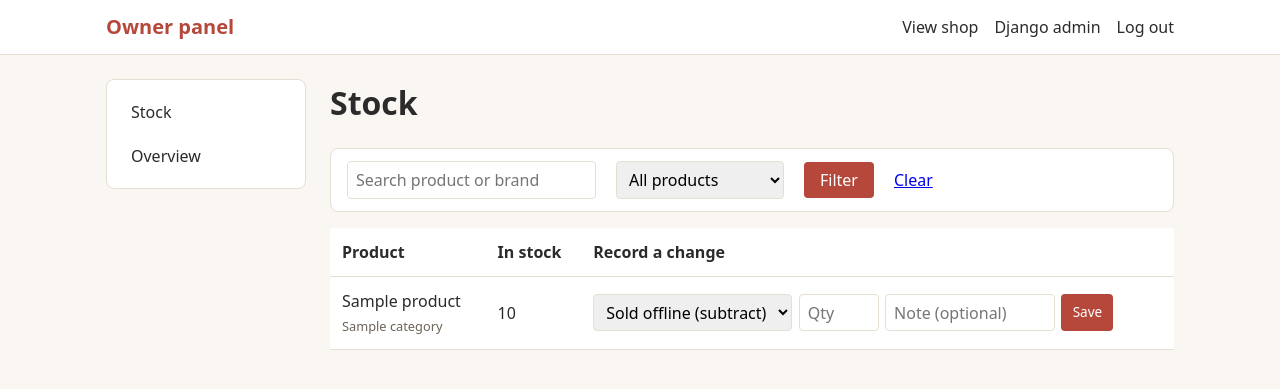
After one commit to web-kalakaar/radhe-krishna-store, a Django app: page /owner/stock/ in a window 1280 px wide. The commit adds this page. Shown: the top 389 px of the page. Run offline with Django 5.2, Linux system fonts and the light colour scheme; a user stored in the database is signed in; tables that the repository leaves empty hold one stand-in row (values such as "Sample post").

Commit message:
Add owner stock page for offline sales, restocks and corrections

```diff
--- a/dashboard/urls.py
+++ b/dashboard/urls.py
@@ -10,4 +10,6 @@ urlpatterns = [
     path("orders/<int:pk>/", views.order_detail, name="order_detail"),
     path("orders/<int:pk>/deliver/", views.order_deliver, name="order_deliver"),
     path("orders/<int:pk>/cancel/", views.order_cancel, name="order_cancel"),
+        path("stock/", views.stock_list, name="stock_list"),
+    path("stock/<int:pk>/adjust/", views.stock_adjust, name="stock_adjust"),
 ]
--- a/dashboard/views.py
+++ b/dashboard/views.py
@@ -1,14 +1,19 @@
 from django.contrib import messages
+from django.db.models import Q
 from django.shortcuts import get_object_or_404, redirect, render
+from django.urls import reverse
+from django.utils.http import url_has_allowed_host_and_scheme
 from django.views.decorators.http import require_POST
 
 from orders.models import Order
 from orders.services import CheckoutError, cancel_order, mark_delivered
-from store.models import Product
+from store.models import Product, StockLog
+from store.stock import StockError, adjust_stock, set_stock
 from store.utils import paginate
 
 from .decorators import staff_required
-from .forms import DeliveryForm
+from .forms import DeliveryForm, StockAdjustForm
+
 
 LOW_STOCK_LIMIT = 5
 
@@ -108,3 +113,88 @@ def order_cancel(request, pk):
             f"Order {order.order_number} cancelled. The items are back in stock.",
         )
     return redirect("dashboard:order_detail", pk=order.pk)
+
+
+@staff_required
+def stock_list(request):
+    products = Product.objects.select_related("category").order_by("name", "id")
+
+    query = request.GET.get("q", "").strip()[:100]
+    for word in query.split():
+        products = products.filter(Q(name__icontains=word) | Q(brand__icontains=word))
+
+    stock_filter = request.GET.get("filter", "")
+    if stock_filter == "low":
+        products = products.filter(stock__gt=0, stock__lte=LOW_STOCK_LIMIT)
+    elif stock_filter == "out":
+        products = products.filter(stock=0)
+    else:
+        stock_filter = ""
+
+    page_obj, querystring = paginate(request, products, per_page=20)
+    return render(
+        request,
+        "dashboard/stock_list.html",
+        {
+            "page_obj": page_obj,
+            "querystring": querystring,
+            "query": query,
+            "stock_filter": stock_filter,
+            "low_stock_limit": LOW_STOCK_LIMIT,
+            "action_choices": StockAdjustForm.ACTION_CHOICES,
+        },
+    )
+
+
+@staff_required
+@require_POST
+def stock_adjust(request, pk):
+    product = get_object_or_404(Product, pk=pk)
+    form = StockAdjustForm(request.POST)
+
+    next_url = request.POST.get("next", "")
+    if not url_has_allowed_host_and_scheme(
+        next_url, allowed_hosts={request.get_host()}, require_https=request.is_secure()
+    ):
+        next_url = reverse("dashboard:stock_list")
+
+    if not form.is_valid():
+        for errors in form.errors.values():
+            for error in errors:
+                messages.error(request, error)
+        return redirect(next_url)
+
+    action = form.cleaned_data["action"]
+    quantity = form.cleaned_data["quantity"]
+    note = form.cleaned_data["note"]
+
+    try:
+        if action == "sold":
+            new_stock = adjust_stock(
+                product.pk, -quantity, StockLog.Reason.OFFLINE_SALE, note, request.user
+            )
+            messages.success(
+                request,
+                f"Recorded {quantity} sold offline: {product.name}. Stock is now {new_stock}.",
+            )
+        elif action == "restock":
+            new_stock = adjust_stock(
+                product.pk, quantity, StockLog.Reason.RESTOCK, note, request.user
+            )
+            messages.success(
+                request,
+                f"Added {quantity} to {product.name}. Stock is now {new_stock}.",
+            )
+        else:
+            new_stock = set_stock(product.pk, quantity, note, request.user)
+            messages.success(
+                request, f"Stock of {product.name} is now {new_stock}."
+            )
+    except StockError:
+        messages.error(
+            request,
+            f"Cannot subtract {quantity} from {product.name}: "
+            "there is not enough stock.",
+        )
+
+    return redirect(next_url)
--- a/static/css/style.css
+++ b/static/css/style.css
@@ -905,3 +905,28 @@ a.btn {
 .actions form {
   margin: 0;
 }
+
+/* Owner stock page */
+.stock-form {
+  display: flex;
+  flex-wrap: wrap;
+  gap: 0.4rem;
+}
+
+.stock-form select,
+.stock-form input[type="number"],
+.stock-form input[type="text"],
+.filters input[type="search"] {
+  padding: 0.35rem 0.5rem;
+  font: inherit;
+  border: 1px solid var(--color-border);
+  border-radius: 4px;
+}
+
+.stock-form input[type="number"] {
+  width: 80px;
+}
+
+.stock-form input[type="text"] {
+  width: 170px;
+}
--- a/templates/dashboard/base_owner.html
+++ b/templates/dashboard/base_owner.html
@@ -26,6 +26,7 @@
 
   <div class="container dash">
     <aside class="dash__menu">
+            <a href="{% url 'dashboard:stock_list' %}">Stock</a>
       <a href="{% url 'dashboard:overview' %}">Overview</a>
     </aside>
     <div class="dash__main">
--- a/templates/dashboard/overview.html
+++ b/templates/dashboard/overview.html
@@ -67,8 +67,7 @@
         {{ product.stock }}
         {% endif %}
       </td>
-      <td><a href="{% url 'admin:store_product_change' product.pk %}">Edit</a></td>
-    </tr>
+            <td><a href="{% url 'dashboard:stock_list' %}?q={{ product.name|urlencode }}">Update stock</a></td>    </tr>
     {% endfor %}
   </tbody>
 </table>
--- /dev/null
+++ b/templates/dashboard/stock_list.html
@@ -0,0 +1,70 @@
+{% extends "dashboard/base_owner.html" %}
+
+{% block title %}Stock{% endblock %}
+
+{% block content %}
+  <h1>Stock</h1>
+
+  <form method="get" class="filters">
+    <input type="search" name="q" value="{{ query }}" placeholder="Search product or brand" maxlength="100">
+    <select name="filter">
+      <option value="">All products</option>
+      <option value="low" {% if stock_filter == "low" %}selected{% endif %}>Low stock (1 to {{ low_stock_limit }})</option>
+      <option value="out" {% if stock_filter == "out" %}selected{% endif %}>Out of stock</option>
+    </select>
+    <button type="submit" class="btn">Filter</button>
+    <a href="{% url 'dashboard:stock_list' %}">Clear</a>
+  </form>
+
+  {% if page_obj %}
+    <table class="cart">
+      <thead>
+        <tr>
+          <th>Product</th>
+          <th>In stock</th>
+          <th>Record a change</th>
+        </tr>
+      </thead>
+      <tbody>
+        {% for product in page_obj %}
+          <tr>
+            <td>
+              {{ product.name }}
+              {% if not product.is_available %}<span class="tag">Hidden</span>{% endif %}
+              <br><span class="help">{{ product.category.name }}</span>
+            </td>
+            <td>
+              {% if product.stock == 0 %}
+                <span class="tag tag--bad">0</span>
+              {% elif product.stock <= low_stock_limit %}
+                <span class="tag tag--warn">{{ product.stock }}</span>
+              {% else %}
+                {{ product.stock }}
+              {% endif %}
+            </td>
+            <td>
+              <form method="post" action="{% url 'dashboard:stock_adjust' product.pk %}" class="stock-form">
+                {% csrf_token %}
+                <input type="hidden" name="next" value="{{ request.get_full_path }}">
+                <select name="action" aria-label="Type of change">
+                  {% for value, label in action_choices %}
+                    <option value="{{ value }}">{{ label }}</option>
+                  {% endfor %}
+                </select>
+                <input type="number" name="quantity" min="0" max="100000" required
+                       placeholder="Qty" aria-label="Quantity">
+                <input type="text" name="note" maxlength="200"
+                       placeholder="Note (optional)" aria-label="Note">
+                <button type="submit" class="btn btn--small">Save</button>
+              </form>
+            </td>
+          </tr>
+        {% endfor %}
+      </tbody>
+    </table>
+  {% else %}
+    <p>No products found.</p>
+  {% endif %}
+
+  {% include "partials/pagination.html" %}
+{% endblock %}
```
Also changed, not shown: dashboard/forms.py (+19 -0 lines), store/stock.py (+11 -0 lines), store/forms.py (line endings or trailing spaces).
